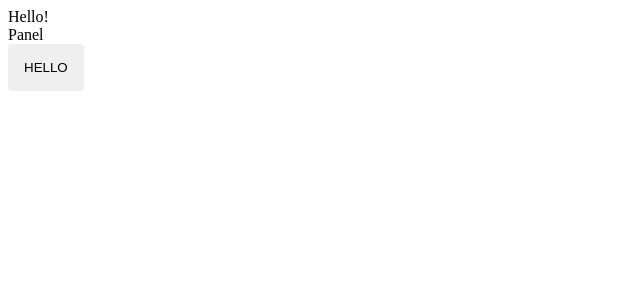
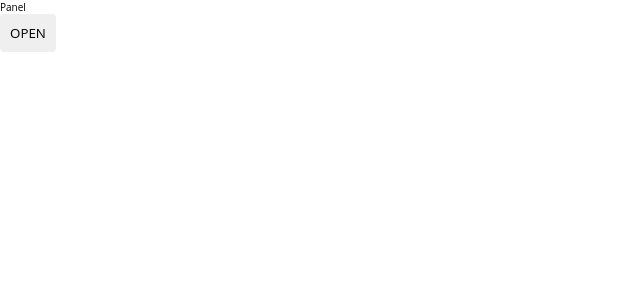
Before and after one commit to Agnes94/note-taking-app, a React (Create React App) app in the folder notes/: page / in a window 1280 px wide. Shown: the top 300 px of the page, without its empty margins (0-640 px from the left). Built offline with nearby package versions, Linux system fonts and the light colour scheme.

Commit message:
set up global styles

```diff
--- a/notes/src/App.tsx
+++ b/notes/src/App.tsx
@@ -1,13 +1,19 @@
 import React from 'react';
 import { Button } from './components/button';
 import { SidePanel } from './components/sidePanel';
+import { GlobalStyle } from './globalStyles';
 
 export const App = () => {
+
+  const [showSidePanel, setShowSidePanel] = React.useState<boolean>(false);
+
+  const toggleSidePanel = React.useCallback(() => setShowSidePanel(!showSidePanel), [showSidePanel]);
+
   return (
     <div>
-      Hello!
-      <SidePanel/>
-      <Button>Hello</Button>
+      <GlobalStyle />
+      <SidePanel showSidePanel={showSidePanel} />
+      <Button onClick={toggleSidePanel}>Open</Button>
     </div>
   );
 }
--- /dev/null
+++ b/notes/src/globalStyles.tsx
@@ -0,0 +1,95 @@
+import { createGlobalStyle } from "styled-components";
+
+export const GlobalStyle = createGlobalStyle`
+
+* {
+  -webkit-font-smoothing: antialiased;
+  -moz-osx-font-smoothing: grayscale;
+}
+
+  html, body, div, span, applet, object, iframe,
+  h1, h2, h3, h4, h5, h6, p, blockquote, pre,
+  a, abbr, acronym, address, big, cite, code,
+  del, dfn, em, img, ins, kbd, q, s, samp,
+  small, strike, strong, sub, sup, tt, var,
+  b, u, i, center,
+  dl, dt, dd, ol, ul, li,
+  fieldset, form, label, legend,
+  table, caption, tbody, tfoot, thead, tr, th, td,
+  article, aside, canvas, details, embed,
+  figure, figcaption, footer, header, hgroup,
+  menu, nav, output, ruby, section, summary,
+  time, mark, audio, video {
+    margin: 0;
+    padding: 0;
+    border: 0;
+    /* font: inherit; */
+    vertical-align: baseline;
+  }
+
+  /* HTML5 display-role reset for older browsers */
+  article, aside, details, figcaption, figure,
+  footer, header, hgroup, menu, nav, section {
+    display: block;
+  }
+
+  /* body {
+    line-height: 1;
+  } */
+
+  ol, ul {
+    list-style: none;
+  }
+
+  blockquote, q {
+    quotes: none;
+  }
+
+  blockquote:before, blockquote:after,
+  q:before, q:after {
+    content: '';
+    content: none;
+  }
+
+  table {
+    border-collapse: collapse;
+    border-spacing: 0;
+  }
+
+  html {
+    font-size:  62.5%;
+    min-height: 100vh;
+  }
+
+  body {
+    background:       white;
+    background-color: white;
+    min-height:       100vh;
+  }
+
+  * {
+    /* font-family: 'Lato', arial !important; */
+    font-family: 'Open Sans', arial !important;
+  }
+  strong {
+    font-weight: 600;
+  }
+  html {
+      width: 100%;
+      height: 100%;
+      display: table;
+  }
+
+  body {
+      width: 100%;
+      display: table-cell;
+  }
+
+  html, body {
+      margin: 0;
+      padding: 0;
+  }
+  #root {
+    height: 100vh; /* changed from 100% to 100vh. Did this break something? */
+  }
+`;
--- a/notes/tsconfig.json
+++ b/notes/tsconfig.json
@@ -8,7 +8,6 @@
     ],
     "allowJs": true,
     "skipLibCheck": true,
-    "strict": true,
     "forceConsistentCasingInFileNames": true,
     "noEmit": true,
     "esModuleInterop": true,
@@ -17,7 +16,8 @@
     "resolveJsonModule": true,
     "isolatedModules": true,
     "jsx": "preserve",
-    "allowSyntheticDefaultImports": true
+    "allowSyntheticDefaultImports": true,
+    "strict": true
   },
   "include": [
     "**/*.ts",
```
